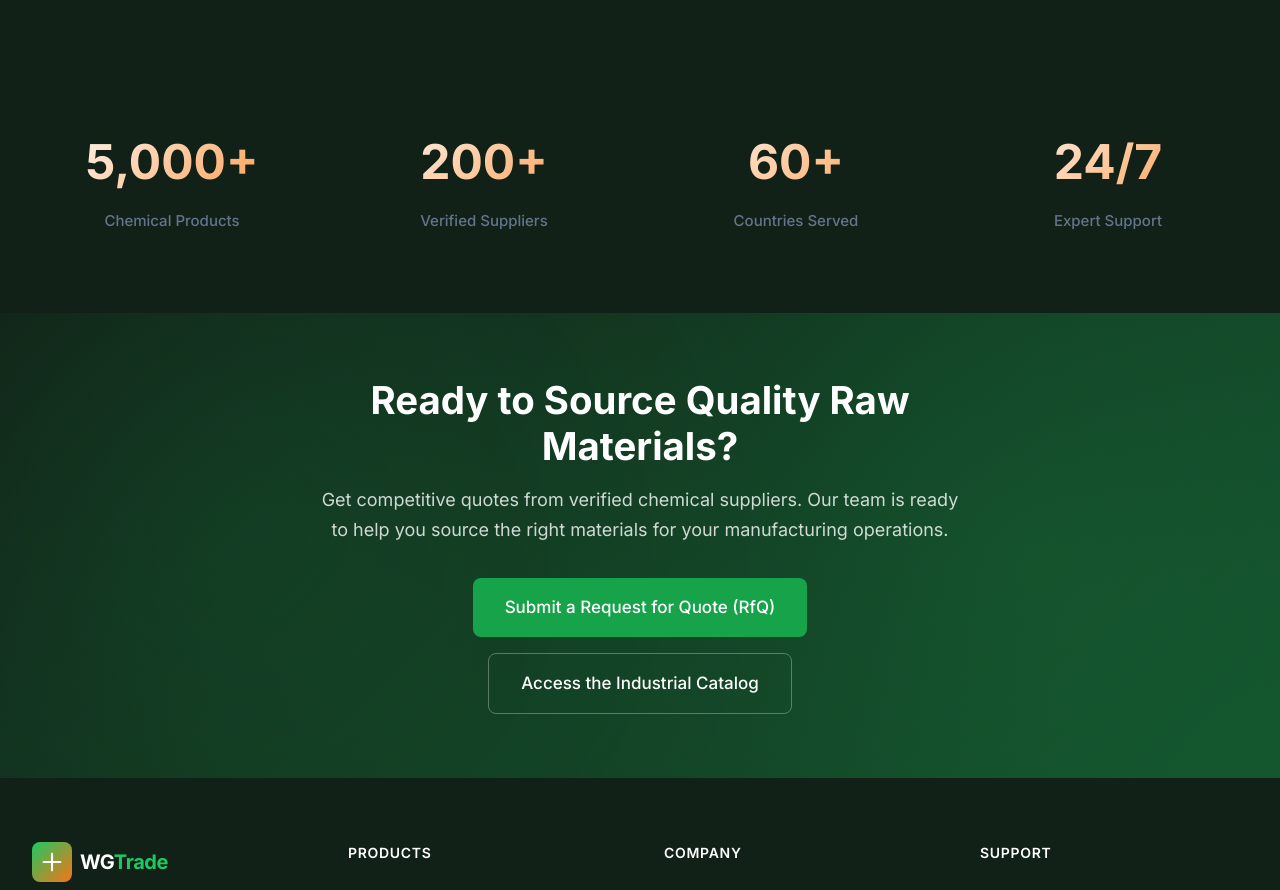
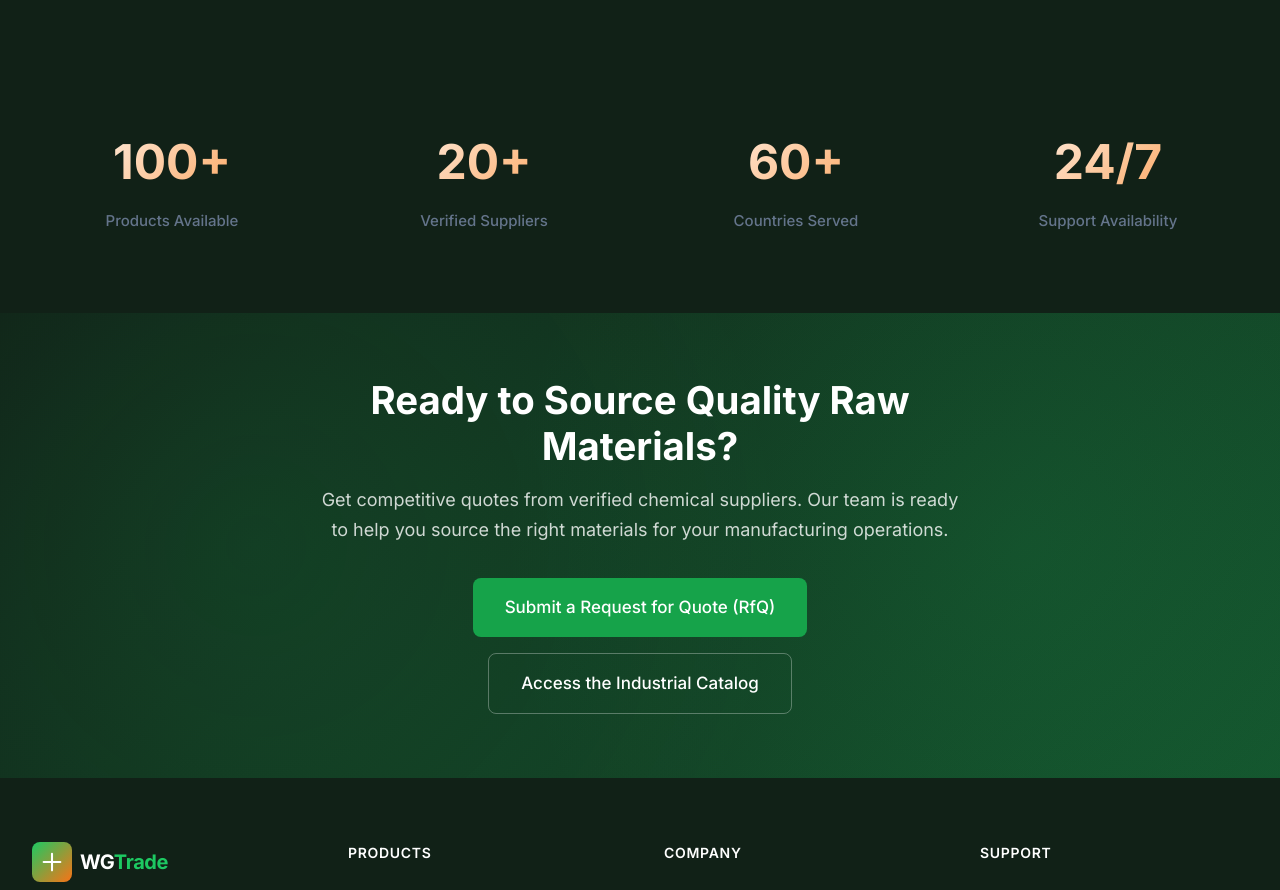
Before and after one commit to Zomujo/commerce, a Next.js app: page / in a window 1280 px wide. Shown: the part 4220-5110 px from the top of the page. Built offline with nearby package versions, Linux system fonts and the light colour scheme; no server answers.

Commit message:
feat: Dynamically fetch and display platform statistics on the homepage.

```diff
--- a/app/page.tsx
+++ b/app/page.tsx
@@ -10,10 +10,9 @@ import ProductCard from './components/ProductCard';
 import CategoryCard from './components/CategoryCard';
 import StatsSection from './components/StatsSection';
 import QuoteRequestModal from './components/QuoteRequestModal';
-import { stats } from '../lib/data';
 import Link from 'next/link';
 import { ApiClient } from '@/lib/api-client';
-import { Product, StrategicVertical } from '@/types/api';
+import { Product, StrategicVertical, PlatformStats } from '@/types/api';
 
 // Trusted partners/brands
 const trustedBrands = [
@@ -30,18 +29,20 @@ export default function Home() {
   const [selectedProduct, setSelectedProduct] = useState<string | undefined>();
   const [products, setProducts] = useState<Product[]>([]);
   const [verticals, setVerticals] = useState<StrategicVertical[]>([]);
+  const [stats, setStats] = useState<PlatformStats | null>(null);
   const [isLoading, setIsLoading] = useState(true);
 
   useEffect(() => {
     const fetchData = async () => {
       try {
-        const [popularProducts, fetchedVerticals] = await Promise.all([
+        const [popularProducts, fetchedVerticals, fetchedStats] = await Promise.all([
           ApiClient.getPopularProducts(4),
-          // Fallback to manual fetch if getVerticals is not implemented yet or separate
-          ApiClient.getVerticals().catch(() => [])
+          ApiClient.getVerticals().catch(() => []),
+          ApiClient.getStats().catch(() => null)
         ]);
         setProducts(popularProducts);
         setVerticals(fetchedVerticals);
+        setStats(fetchedStats);
       } catch (error) {
         console.error('Failed to fetch home data:', error);
       } finally {
@@ -56,6 +57,18 @@ export default function Home() {
     setSelectedProduct(productName);
     setIsQuoteModalOpen(true);
   };
+
+  const platformStats = stats ? [
+    { label: 'Products Available', value: stats.productCount },
+    { label: 'Verified Suppliers', value: stats.verifiedSuppliers },
+    { label: 'Countries Served', value: stats.countriesServed },
+    { label: 'Support Availability', value: stats.supportAvailability },
+  ] : [
+    { label: 'Products Available', value: '100+' },
+    { label: 'Verified Suppliers', value: '20+' },
+    { label: 'Countries Served', value: '60+' },
+    { label: 'Support Availability', value: '24/7' },
+  ];
 
   return (
     <div style={{ minHeight: '100vh', display: 'flex', flexDirection: 'column' }}>
@@ -234,6 +247,10 @@ export default function Home() {
           </div>
         </section>
 
+
+
+
+
         {/* Featured Products / Industrial Catalog Preview */}
         <section className="section" style={{ background: 'var(--color-white)' }}>
           <div className="container">
@@ -346,7 +363,7 @@ export default function Home() {
         </section>
 
         {/* Stats */}
-        <StatsSection stats={stats} />
+        <StatsSection stats={platformStats} />
 
         {/* CTA Banner */}
         <section style={{
--- a/lib/api-client.ts
+++ b/lib/api-client.ts
@@ -1,4 +1,4 @@
-import { ApiResponse, Page, Product, QuoteRequest, StrategicVertical, ContactMessage } from '@/types/api';
+import { ApiResponse, Page, Product, QuoteRequest, StrategicVertical, ContactMessage, PlatformStats } from '@/types/api';
 
 const API_URL = process.env.NEXT_PUBLIC_API_URL || 'http://localhost:8080/api/v1';
 
@@ -73,4 +73,8 @@ export const ApiClient = {
       body: JSON.stringify(data),
     });
   },
+
+  getStats: async (): Promise<PlatformStats> => {
+    return fetchHelper<PlatformStats>('/stats');
+  },
 };
```
Also changed, not shown: types/api.ts (+7 -0 lines).
